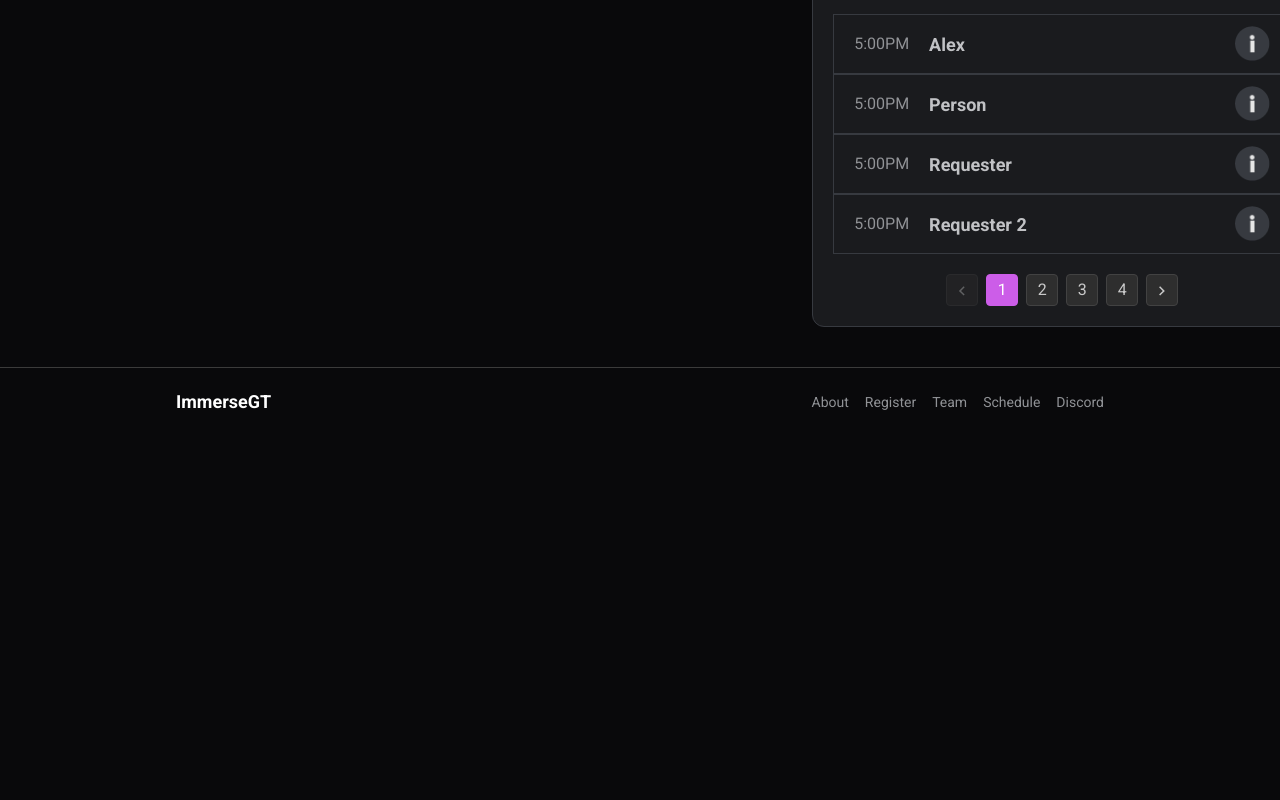
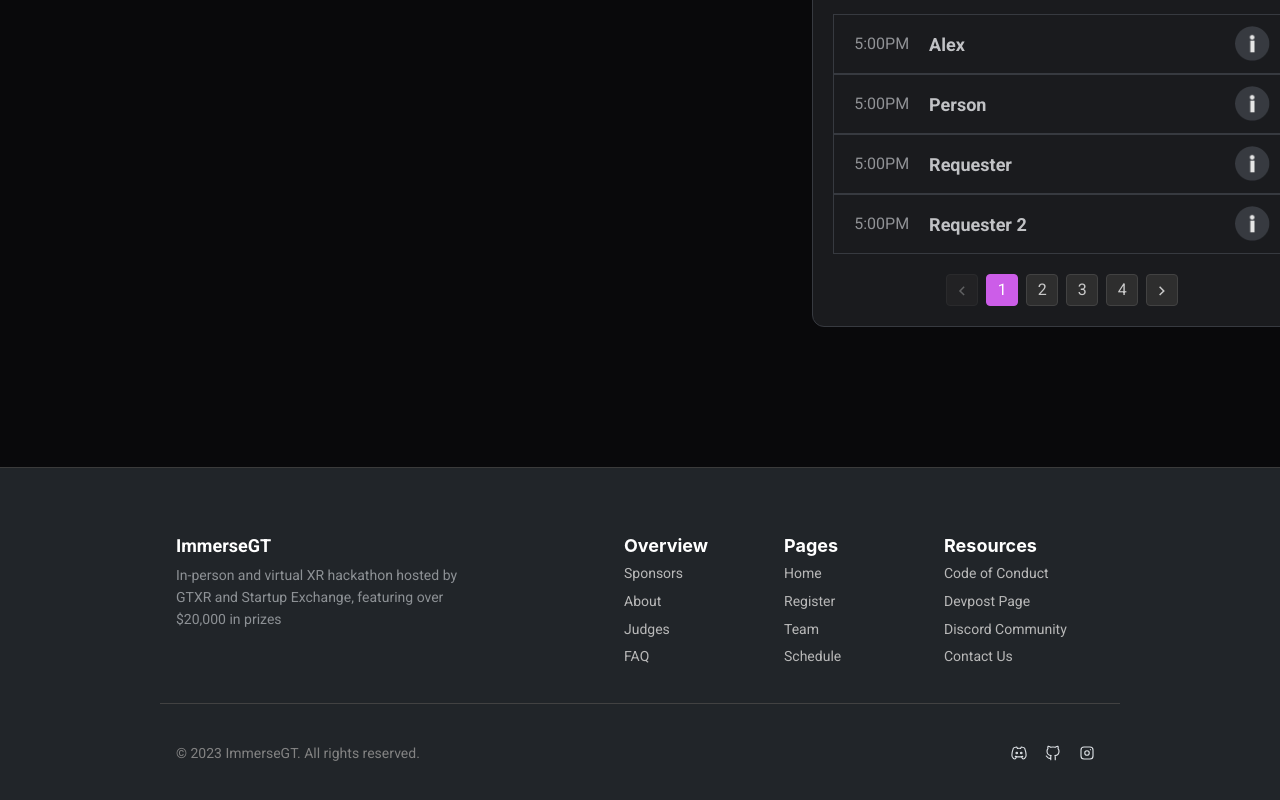
Before and after one commit to immersegt/immersegt, a Next.js app: page /team in a window 1280 px wide. Shown: the part 795-1595 px from the top of the page. Before the commit the page ends 1231 px from the top, so only its background shows below. Built offline with nearby package versions, Linux system fonts and the light colour scheme.

Commit message:
Updated extensive footer design

```diff
--- a/app/page.tsx
+++ b/app/page.tsx
@@ -18,7 +18,9 @@ const HomePage = () => {
         <a id="tracks"/>
         <Tracks/>
         <Sell/>
+        <a id="judges"/>
         <Judges/>
+        <a id="faq"/>
         <FAQ/>
         <Conclusion/>
       </main>
--- a/components/Footer.tsx
+++ b/components/Footer.tsx
@@ -2,34 +2,87 @@
 
 import '../styles/index.css';
 import '../styles/footer.css';
-
-import { Container, Group } from '@mantine/core';
+import { Text, Container, ActionIcon, Group, rem } from '@mantine/core';
+import { IconBrandDiscord, IconBrandGithub, IconBrandInstagram } from '@tabler/icons-react';
 import Link from 'next/link';
 
-const links = [
-  { link: '/', label: 'About' },
-  { link: '/register', label: 'Register' },
-  { link: '/team', label: 'Team' },
-  { link: '/schedule', label: 'Schedule' },
-  { link: 'https://discord.com/', label: 'Discord' },
+const data = [
+  {
+    title: 'Overview',
+    links: [
+      { label: 'Sponsors', link: '#sponsors' },
+      { label: 'About', link: '#tracks' },
+      { label: 'Judges', link: '#judges' },
+      { label: 'FAQ', link: '#faq' },
+    ],
+  },
+  {
+    title: 'Pages',
+    links: [
+      { label: 'Home', link: '/' },
+      { label: 'Register', link: '/register' },
+      { label: 'Team', link: '/team' },
+      { label: 'Schedule', link: '/schedule' },
+    ],
+  },
+  {
+    title: 'Resources',
+    links: [
+      { label: 'Code of Conduct', link: '#' },
+      { label: 'Devpost Page', link: '#' },
+      { label: 'Discord Community', link: '#' },
+      { label: 'Contact Us', link: '#' },
+    ],
+  },
 ];
 
 const Footer = () => {
-  const items = links.map((link) => (
+  const groups = data.map((group) => {
+    const links = group.links.map((link, index) => (
       <Link
-      key={link.label}
+        key={index}
+        className="footerLink"
         href={link.link}
-      className="footerLink noLine"
       >
         {link.label}
       </Link>
     ));
 
     return (
+      <div className="footerWrapper" key={group.title}>
+        <span className="footerTitle">{group.title}</span>
+        {links}
+      </div>
+    );
+  });
+
+  return (
     <footer className="footer">
-      <Container className="inner">
+      <Container className="footerInner">
+        <div className="footerLogo">
         <span className="title"><b>ImmerseGT</b></span>
-        <Group className="links">{items}</Group>
+          <div className="footerDescription">
+          In-person and virtual XR hackathon hosted by GTXR and Startup Exchange, featuring over $20,000 in prizes
+          </div>
+        </div>
+        <div className="footerGroups">{groups}</div>
+      </Container>
+      <Container className="footerAfter">
+        <Text c="dimmed" size="sm">
+          © 2023 ImmerseGT. All rights reserved.
+        </Text>
+
+        <Group gap={0} className="footerSocial" justify="flex-end" wrap="nowrap">
+          <ActionIcon size="lg" color="gray" variant="subtle">
+            <IconBrandDiscord style={{ width: rem(18), height: rem(18) }} stroke={1.5} />
+          </ActionIcon>
+          <ActionIcon size="lg" color="gray" variant="subtle">
+            <IconBrandGithub style={{ width: rem(18), height: rem(18) }} stroke={1.5} />
+          </ActionIcon>
+          <ActionIcon size="lg" color="gray" variant="subtle">
+            <IconBrandInstagram style={{ width: rem(18), height: rem(18) }} stroke={1.5} />
+          </ActionIcon>
+        </Group>
       </Container>
     </footer>
   );
--- a/components/Tracks.tsx
+++ b/components/Tracks.tsx
@@ -68,7 +68,6 @@ const mockCard = {
     description: "Looking for dedicated team members who are experienced in front end and back end development for our hackathon team.",
     members: ["John Doe", "Barry Allen", "James Smith", "Savitar", "Henry Allen"],
     joined: false,
-    saved: false
 };
 
 const Tracks = () => {
@@ -77,6 +76,9 @@ const Tracks = () => {
     }, []);
     const [active, setActive] = useState(0);
     const autoplay = useRef(Autoplay({ delay: 4000 }));
+
+    const [mockSave, setMockSave] = useState(false);
+
     return (
         <section className="tracksHeader">
             <section className="trackSection">
@@ -115,7 +117,7 @@ const Tracks = () => {
                         <img src={Illustration1.src} className="illustration" />
                     </div>
                     <div className="mockTeamCard"  data-aos="fade-in" data-aos-easing="ease-sine" data-aos-anchor-placement="center-bottom" data-aos-once="true">
-                        <Card name={mockCard.name} description={mockCard.description} members={mockCard.members} joined={mockCard.joined} saved={mockCard.saved} disabled={true} />
+                        <Card name={mockCard.name} description={mockCard.description} members={mockCard.members} joined={mockCard.joined} saved={mockSave} disabled={true} toggleSave={()=>{setMockSave(!mockSave)}}/>
                     </div>
                     <div className="illustrationContainer" data-aos="fade-left" data-aos-easing="ease-sine" data-aos-anchor-placement="center-bottom" data-aos-once="true">
                         <img src={Illustration2.src} className="illustration" />
--- a/styles/footer.css
+++ b/styles/footer.css
@@ -1,31 +1,94 @@
 .title {
   font-size: 18px;
 }
-
 .footer {
-  margin-top: rem(20px);
+  margin-top: rem(120px);
+  padding-top: calc(var(--mantine-spacing-xl) * 2);
+  padding-bottom: calc(var(--mantine-spacing-xl) * 2);
+  background-color: rgb(33, 37, 41);
   border-top: rem(1px) solid light-dark(var(--mantine-color-gray-2), var(--mantine-color-dark-5));
 }
 
-.inner {
+.footerLogo {
+  max-width: rem(300px);
+
+  @media (max-width: $mantine-breakpoint-sm) {
+    display: flex;
+    flex-direction: column;
+    align-items: center;
+  }
+}
+
+.footerDescription {
+  margin-top: rem(5px);
+  color: rgb(141, 145, 149);
+  font-size: 14px;
+
+  @media (max-width: $mantine-breakpoint-sm) {
+    margin-top: var(--mantine-spacing-xs);
+    text-align: center;
+  }
+}
+
+.footerInner {
+  display: flex;
+  justify-content: space-between;
+
+  @media (max-width: $mantine-breakpoint-sm) {
+    flex-direction: column;
+    align-items: center;
+  }
+}
+
+.footerGroups {
+  display: flex;
+  flex-wrap: wrap;
+  @media (max-width: $mantine-breakpoint-sm) {
+    display: none;
+  }
+}
+
+.footerWrapper {
+  width: rem(160px);
+}
+
+.footerLink {
+  display: block;
+  color: light-dark(var(--mantine-color-gray-6), var(--mantine-color-dark-1));
+  font-size: var(--mantine-font-size-sm);
+  padding-top: rem(3px);
+  padding-bottom: rem(3px);
+  text-decoration: none;
+
+  &:hover {
+    text-decoration: underline;
+  }
+}
+
+.footerTitle {
+  font-size: var(--mantine-font-size-lg);
+  font-weight: 700;
+  font-family: Greycliff CF, var(--mantine-font-family);
+  margin-bottom: calc(var(--mantine-spacing-xs) / 2);
+  color: light-dark(var(--mantine-color-black), var(--mantine-color-white));
+}
+
+.footerAfter {
   display: flex;
   justify-content: space-between;
   align-items: center;
-  padding-top: var(--mantine-spacing-lg);
-  padding-bottom: var(--mantine-spacing-lg);
+  margin-top: var(--mantine-spacing-xl);
+  padding-top: var(--mantine-spacing-xl);
+  padding-bottom: var(--mantine-spacing-xl);
+  border-top: rem(1px) solid light-dark(var(--mantine-color-gray-2), var(--mantine-color-dark-4));
 
-  @media (max-width: $mantine-breakpoint-xs) {
+  @media (max-width: $mantine-breakpoint-sm) {
     flex-direction: column;
   }
 }
 
-.links {
-  @media (max-width: $mantine-breakpoint-xs) {
-    margin-top: var(--mantine-spacing-md);
+.footerSocial {
+  @media (max-width: $mantine-breakpoint-sm) {
+    margin-top: var(--mantine-spacing-xs);
   }
 }
-
-.footerLink {
-  color: rgb(144, 146, 150);
-  font-size: 14px;
-}
```
Lines whose indentation alone changed are shown as unchanged.
